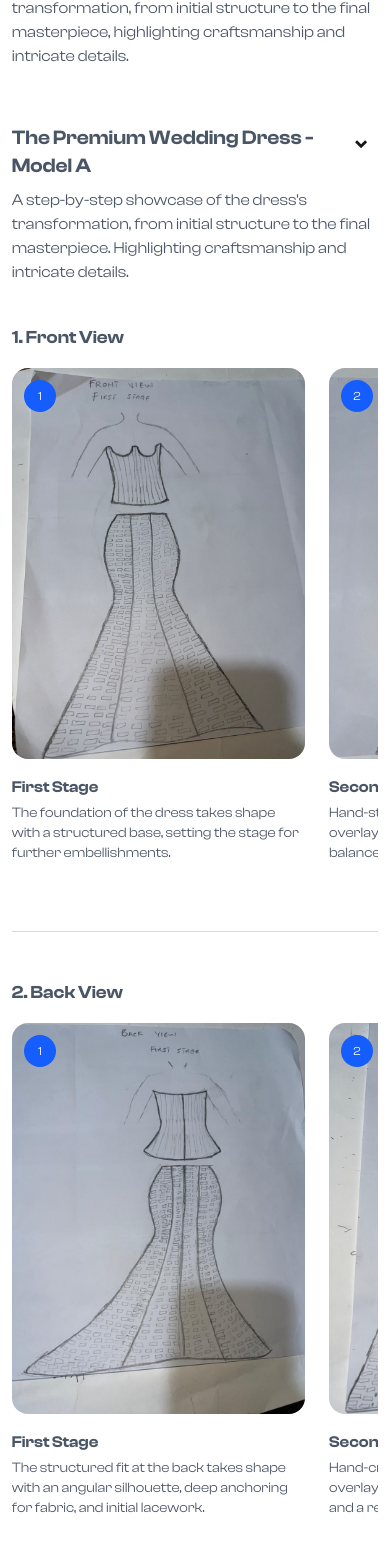
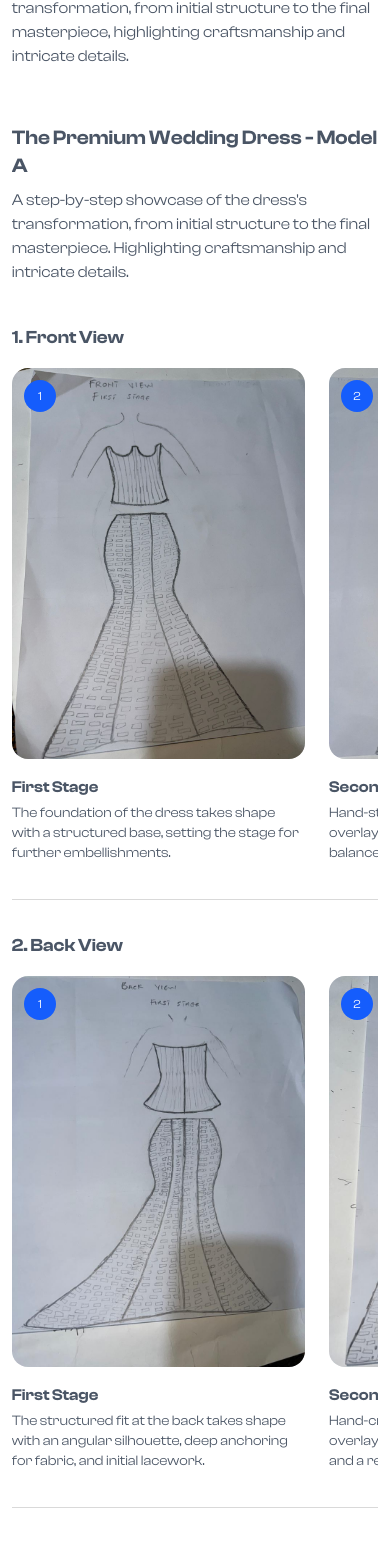
Before and after one commit to alhassan50/thessy, a Next.js app: page / in a window 390 px wide. Shown: the part 820-2380 px from the top of the page. Built offline with nearby package versions, Linux system fonts and the light colour scheme.

Commit message:
Update styles

```diff
--- a/src/app/home/components/FeaturedProject.tsx
+++ b/src/app/home/components/FeaturedProject.tsx
@@ -69,7 +69,7 @@ export default function FeaturedProject() {
                       xmlns="http://www.w3.org/2000/svg"
                       fill="currentColor"
                       viewBox="0 0 24 24"
-                      className={`w-10 h-10 transition-transform duration-300 ${
+                      className={`w-10 h-10 hidden md:block transition-transform duration-300 ${
                         selectedProjectIndex === modelIndex ? "rotate-180" : ""
                       }`}
                     >
@@ -83,7 +83,7 @@ export default function FeaturedProject() {
                 {isOpen && (
                   <>
                     {/* Views */}
-                    <div className="mt-8 space-y-12">
+                    <div className="mt-8 space-y-8">
                       {model.views.map((view, viewIndex) => (
                         <div key={viewIndex}>
                           <h4 className="font-semibold text-gray-600">
@@ -122,7 +122,7 @@ export default function FeaturedProject() {
                             </div>
                           </div>
 
-                          <div className="mt-12 w-full h-[0.1px] bg-[#d9d9d9]" />
+                          <div className="mt-4 w-full h-[1px] bg-[#d9d9d9]" />
                         </div>
                       ))}
                     </div>
```
